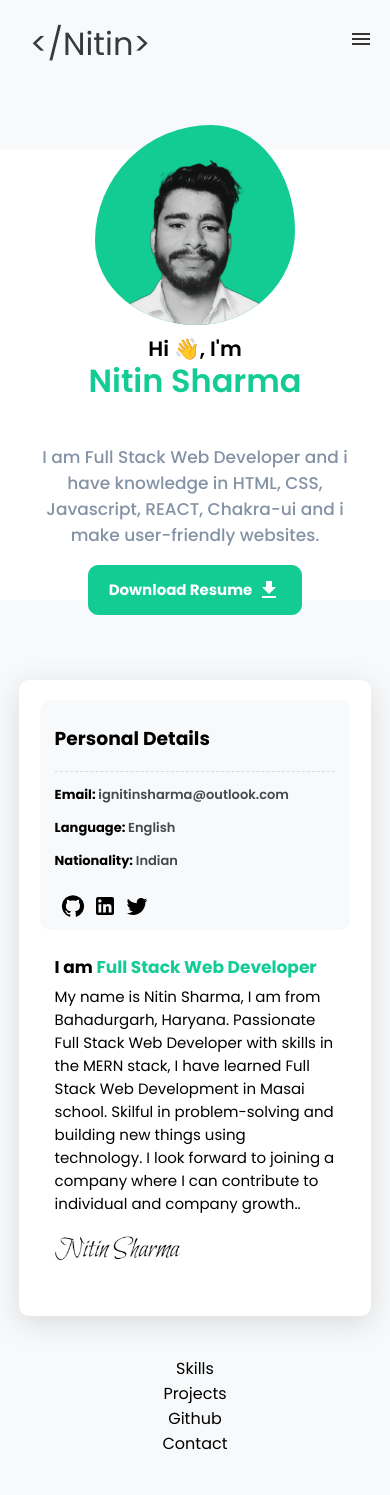
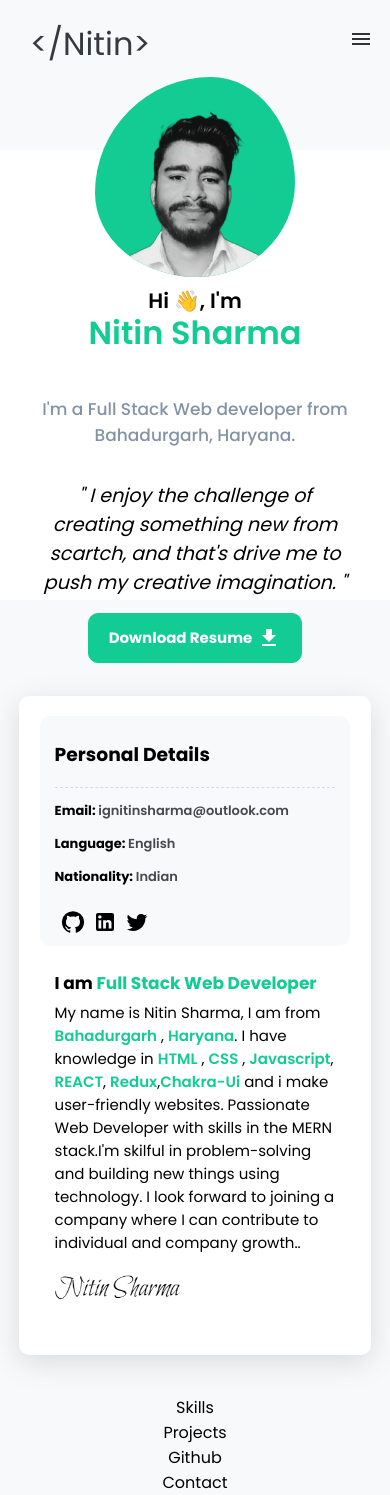
Before and after one commit to ignitinsharma/ignitinsharma.github.io, a React (Create React App) app: page / in a window 390 px wide. Before the commit the page ends 1456 px from the top, so only its background shows below. Built offline with nearby package versions, Linux system fonts and the light colour scheme.

Commit message:
about section done

```diff
--- a/src/CSS/About.css
+++ b/src/CSS/About.css
@@ -107,9 +107,21 @@ a {
   margin-top: 2rem;
 }
 
+.DescriptionSpanTag{
+  color: var(--main-color);
+  font-weight: 600;
+}
+
+.QuoteTagDiv{
+  padding: 1rem 0rem;
+}
+.QuoteTag{
+  font-size: 1.2rem;
+}
+
 @media only screen and (min-width: 481px) and (max-width: 768px) {
   .Container {
-    margin-top: 5rem;
+    margin-top: 5.5rem;
     margin-bottom: 12rem;
   }
 
@@ -226,7 +238,7 @@ a {
 }
 @media only screen and (max-width: 320px) {
   .Container {
-    margin-top: 2rem;
+    margin-top: 6rem;
   }
   .aboutBox {
     height: 100%;
@@ -269,13 +281,13 @@ a {
 
   .Imageshape {
     display: block;
-    width: 200px;
-    height: 200px;
+    width: 150px;
+    height: 150px;
     margin-bottom: 2rem;
   }
 
   .myPersonalImage {
-    width: 200px;
+    width: 150px;
     height: auto;
   }
 }
@@ -358,7 +370,8 @@ a {
 }
 @media only screen and (min-width: 481px) and (max-width: 768px) {
   .AboutMeSection {
-    margin-top: 5rem;
+    margin-top: auto;
+    padding-top: 2.5rem;
   }
   .aboutSection {
     flex-direction: column;
@@ -374,9 +387,10 @@ a {
     font-size: 14px;
   }
 }
-@media only screen and (min-width: 320px) and (max-width: 480px) {
+@media only screen and (min-width: 321px) and (max-width: 480px) {
   .AboutMeSection {
-    margin-top: 3rem;
+    margin-top: 1rem;
+    padding-top: 1rem;
   }
   .aboutSection {
     flex-direction: column;
@@ -395,9 +409,11 @@ a {
     font-size: 15px;
   }
 }
+
 @media only screen and (max-width: 320px) {
   .AboutMeSection {
-    margin-top: 1.5rem;
+    margin-top: 2rem;
+    padding-top: 2rem;
   }
   .aboutSection {
     flex-direction: column;
--- a/src/Components/About.jsx
+++ b/src/Components/About.jsx
@@ -18,10 +18,13 @@ const About = () => {
             <h1 style={{ fontWeight: "600", fontSize: "1.3rem" }}>
               Hi 👋, I'm <h3 className="about_box_h3">Nitin Sharma</h3>
             </h1>
-            <p>
-              I am Full Stack Web Developer and i have knowledge in HTML, CSS,
-              Javascript, REACT, Chakra-ui and i make user-friendly websites.
-            </p>
+            <p>I'm a Full Stack Web developer from Bahadurgarh, Haryana.</p>
+            <div className="QuoteTagDiv"s>
+              <i className="QuoteTag">
+                " I enjoy the challenge of creating something new from scartch,
+                and that's drive me to push my creative imagination. "
+              </i>
+            </div>
             <a href="">
               {/* https://drive.google.com/uc?export=download&id=1Tr4JaRtllSROzZWTEwdR4aAUXlfb5CLR */}
               <button className="DownloadResumeBtn">
@@ -62,7 +65,10 @@ const About = () => {
               <a target="_blank" href="https://github.com/ignitinsharma">
                 <GitHubIcon className="AboutIcons" />
               </a>
-              <a target="_blank" href="https://www.linkedin.com/in/ignitinsharma">
+              <a
+                target="_blank"
+                href="https://www.linkedin.com/in/ignitinsharma"
+              >
                 <LinkedInIcon className="AboutIcons" />
               </a>
               <a target="_blank" href="https://twitter.com/ignitinsharma">
@@ -75,12 +81,20 @@ const About = () => {
               I am <span>Full Stack Web Developer</span>
             </h2>
             <p>
-              My name is Nitin Sharma, I am from Bahadurgarh, Haryana.
-              Passionate Full Stack Web Developer with skills in the MERN stack,
-              I have learned Full Stack Web Development in Masai school. Skilful
-              in problem-solving and building new things using technology. I
-              look forward to joining a company where I can contribute to
-              individual and company growth..
+              {" "}
+              My name is Nitin Sharma, I am from{" "}
+              <span className="DescriptionSpanTag">Bahadurgarh</span> ,{" "}
+              <span className="DescriptionSpanTag">Haryana</span>. I have
+              knowledge in <span className="DescriptionSpanTag">HTML</span> ,{" "}
+              <span className="DescriptionSpanTag">CSS</span> ,{" "}
+              <span className="DescriptionSpanTag">Javascript</span>,{" "}
+              <span className="DescriptionSpanTag">REACT</span>,{" "}
+              <span className="DescriptionSpanTag">Redux</span>,
+              <span className="DescriptionSpanTag">Chakra-Ui</span> and i make
+              user-friendly websites. Passionate Web Developer with skills in
+              the MERN stack.I'm skilful in problem-solving and building new
+              things using technology. I look forward to joining a company where
+              I can contribute to individual and company growth..
             </p>
             <div>
               <img
```
